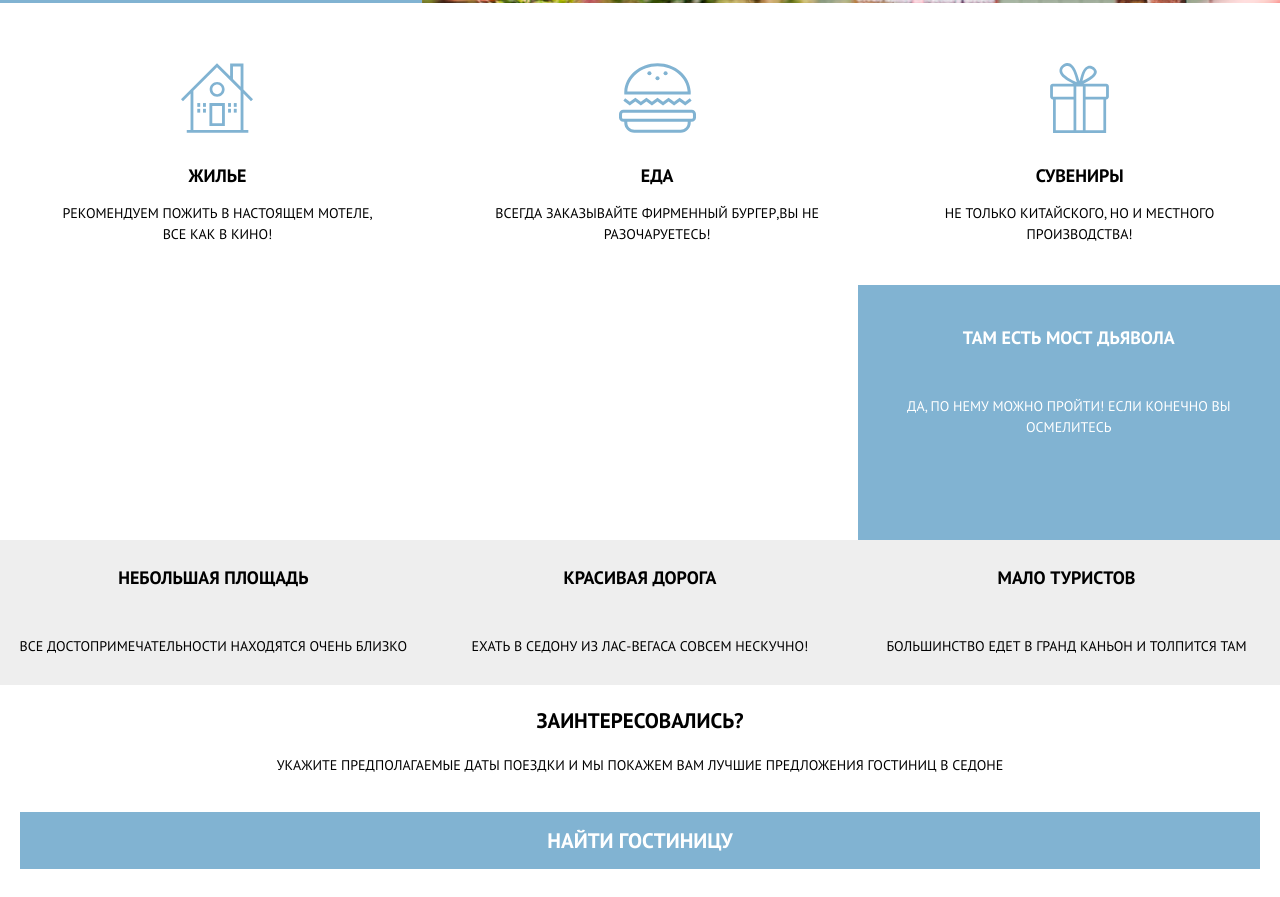
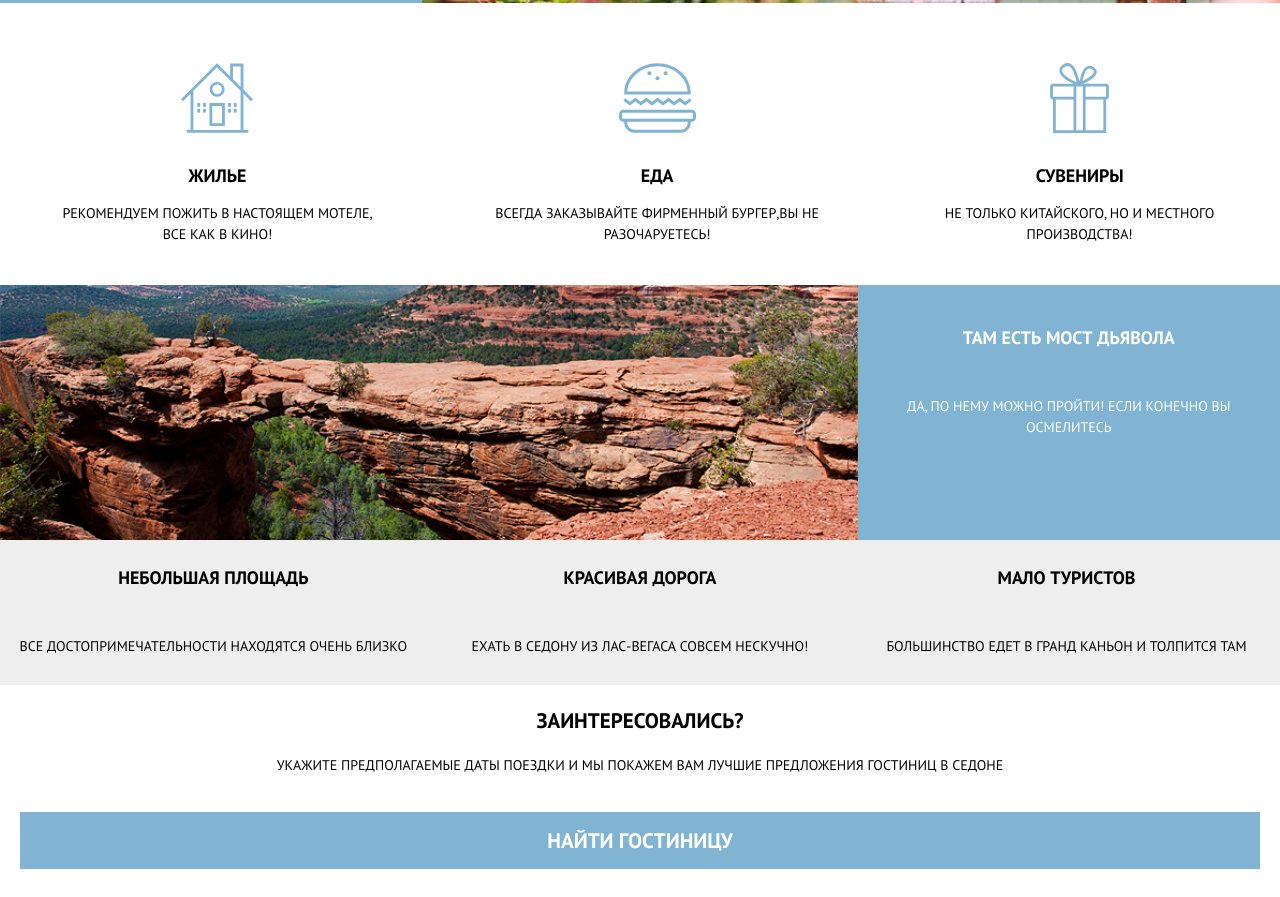
Before and after one commit to ekompanets/22645-sedona, a website: page index.html in a window 1280 px wide. Shown: the part 976-1873 px from the top of the page. Drawn offline with Linux system fonts and the light colour scheme; files whose address does not match are found by name.

Commit message:
Update index.html

```diff
--- a/index.html
+++ b/index.html
@@ -86,7 +86,7 @@
                 </ul>
               </li>
               <li class="promo__reason promo__reason--color">
-                <div class="promo__reason-with-picture promo__reason-with-picture--bri">
+                <div class="promo__reason-with-picture promo__reason-with-picture--bridge">
                   <div class="promo__reason-header promo__reason-header--color">
                     <h2 class="promo__reason-title">Там есть мост Дьявола</h2>
                     <div class="promo__reason-descr">Да, по нему можно пройти! Если конечно вы осмелитесь</div>
```
